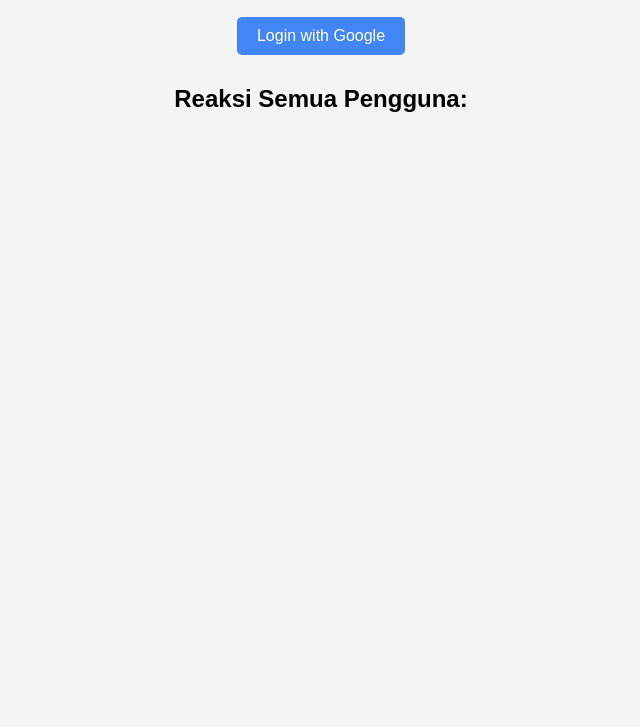
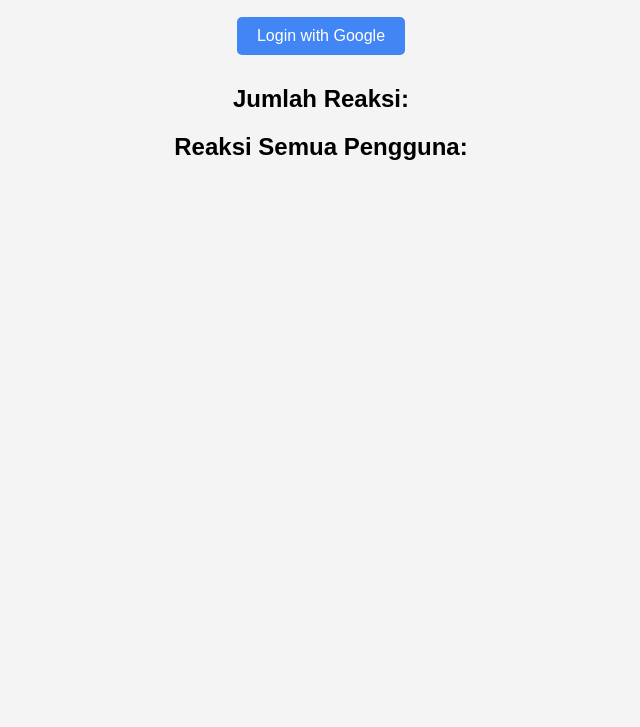
Before and after one commit to Syabri13/feedback-reactions, a plain HTML site: page index.html in a window 1280 px wide. Shown: the part 73-800 px from the top of the page, without its empty margins (319-959 px from the left). Drawn offline with Linux system fonts and the light colour scheme.

Commit message:
index.html

```diff
--- a/index.html
+++ b/index.html
@@ -7,6 +7,7 @@
     <link rel="stylesheet" href="styles.css">
     <script src="https://www.gstatic.com/firebasejs/9.22.0/firebase-app.js"></script>
     <script src="https://www.gstatic.com/firebasejs/9.22.0/firebase-auth.js"></script>
+    <script src="https://www.gstatic.com/firebasejs/9.22.0/firebase-firestore.js"></script>
     <script type="module" src="script.js" defer></script>
 </head>
 <body>
@@ -23,7 +24,9 @@
             <div class="reaction" onclick="submitReaction('Puas 👍')">👍<br><span>Puas</span></div>
             <div class="reaction" onclick="submitReaction('Tidak Puas 👎')">👎<br><span>Tidak Puas</span></div>
         </div>
-        <div id="counts"></div>
+        <div id="counts" class="reaction-counts">
+            <h2>Jumlah Reaksi:</h2>
+        </div>
         <div id="response-list" class="response-list">
             <h2>Reaksi Semua Pengguna:</h2>
             <ul id="responses"></ul>
```
